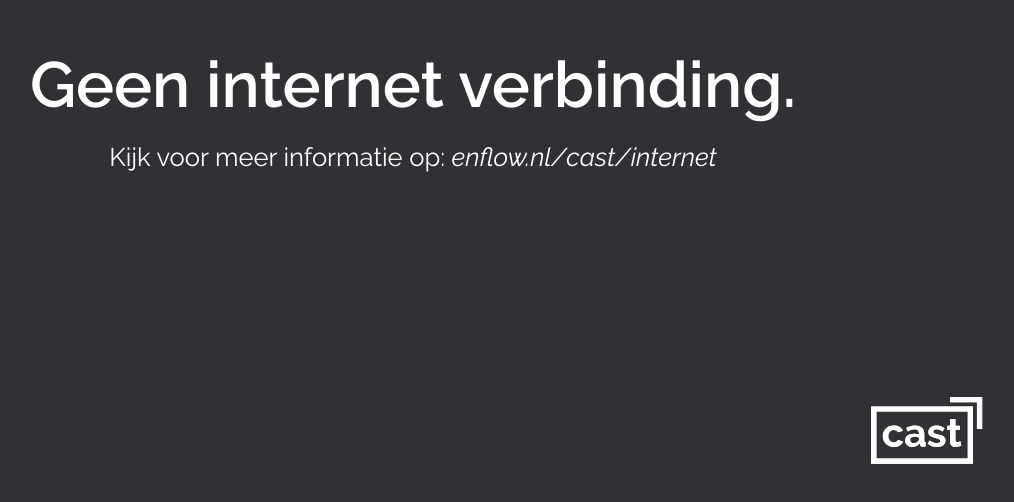
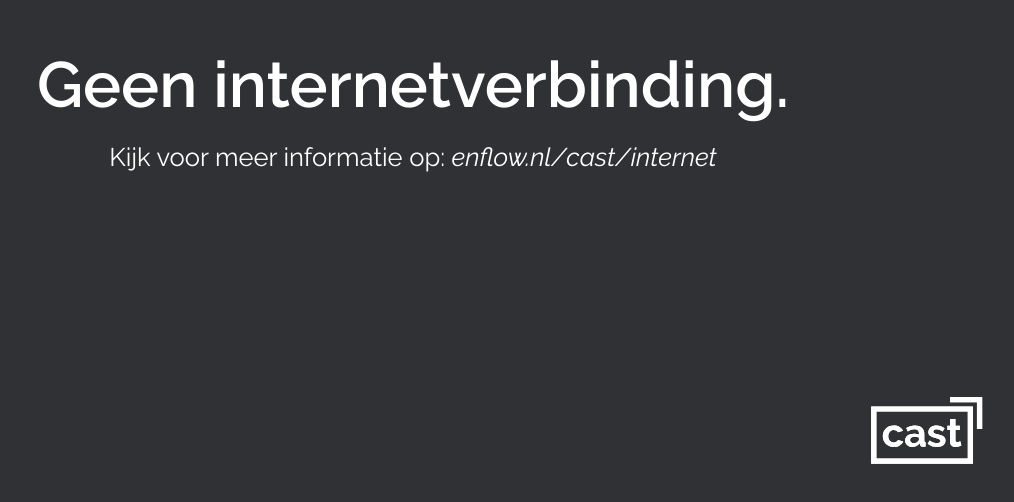
Before and after one commit to enflow/cast-viewer, a plain HTML site: page www/no_connection.html in a window 1280 px wide. Shown: the part 276-778 px from the top of the page, without its empty margins (227-1241 px from the left). Drawn offline with Linux system fonts and the light colour scheme.

Commit message:
Spelling fix

```diff
--- a/www/no_connection.html
+++ b/www/no_connection.html
@@ -7,7 +7,7 @@
 <body>
 
     <div class="content">
-     <h1>Geen internet verbinding.</h1>
+     <h1>Geen internetverbinding.</h1>
      <p>Kijk voor meer informatie op: <span class="url">enflow.nl/cast/internet</span></p>
 </div>
 
```
Also changed, not shown: 1 other file.
